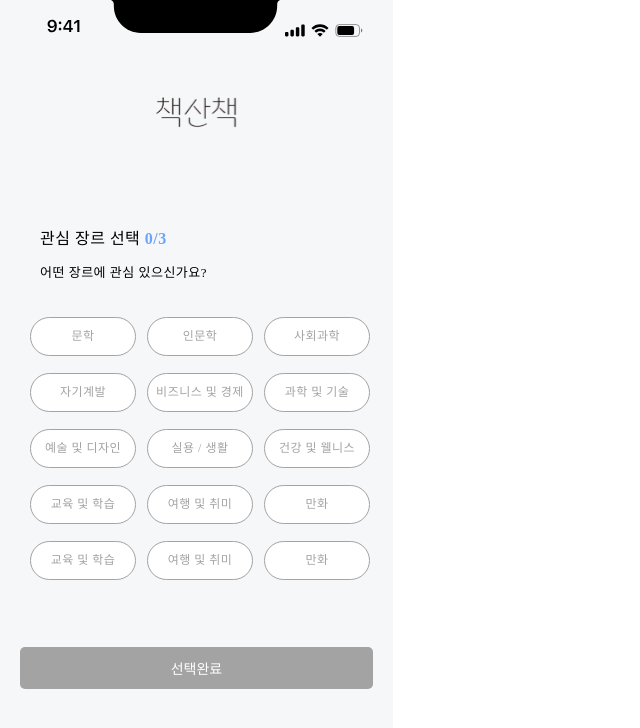
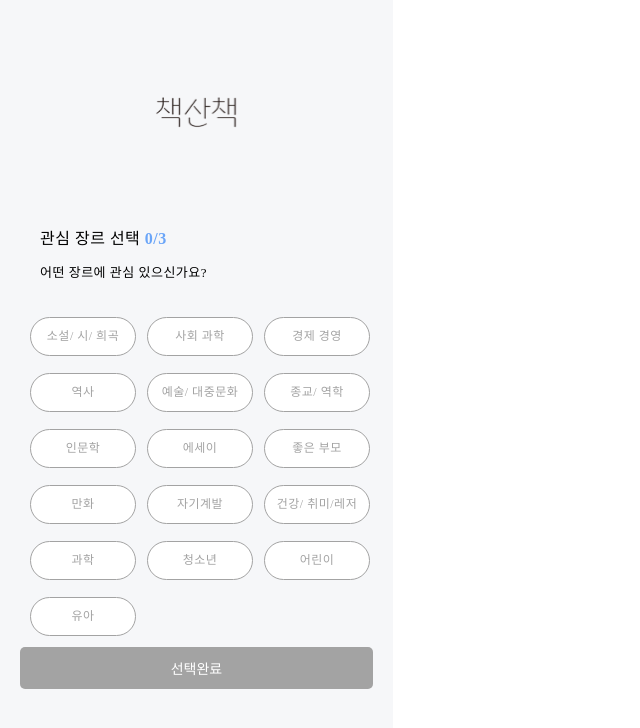
Before and after one commit to rlawngP91/bookJourney-frontend, a React (Vite) app: page /category in a window 1280 px wide. Shown: the top 728 px of the page, without its empty margins (0-640 px from the left). Built offline with nearby package versions, Linux system fonts and the light colour scheme; the HTML template or start-up script is replaced by a standard one.

Commit message:
[Feat] 선택 장르르 세션에 저장

```diff
--- a/src/pages/category/Category.jsx
+++ b/src/pages/category/Category.jsx
@@ -1,28 +1,28 @@
 import React, { useState } from 'react';
 import { useNavigate } from 'react-router-dom';
 import { Container } from './Category.styles';
-import StatusBar from '../../components/statusbar/StatusBar';
 import BlueBtn from '../../components/blueBtn/BlueBtn';
 import Title from '../../assets/title.svg';
 import Item from './Item';
 import X from './x.svg';
 
 const genres = [
-  '문학',
+  '소설/ 시/ 희곡',
+  '사회 과학',
+  '경제 경영',
+  '역사',
+  '예술/ 대중문화',
+  '종교/ 역학',
   '인문학',
-  '사회과학',
+  '에세이',
+  '좋은 부모',
+  '만화',
   '자기계발',
-  '비즈니스 및 경제',
-  '과학 및 기술',
-  '예술 및 디자인',
-  '실용 / 생활',
-  '건강 및 웰니스',
-  '교육 및 학습',
-  '여행 및 취미',
-  '만화',
-  '교육 및 학습',
-  '여행 및 취미',
-  '만화',
+  '건강/ 취미/레저',
+  '과학',
+  '청소년',
+  '어린이',
+  '유아',
 ];
 
 const Category = () => {
@@ -37,6 +37,13 @@ const Category = () => {
   const selectedCount = selectedStates.filter((state) => state).length;
   //const canSelectMore = selectedCount < 3;
   const handleBtnClick = () => {
+    const selectedGenres = genres
+      .filter((_, index) => selectedStates[index])
+      .map((genre) => ({ genreName: genre.trim() })); // JSON 형식 변환
+
+    sessionStorage.setItem('favoriteGenres', JSON.stringify(selectedGenres)); // 세션 스토리지 저장
+    console.log('[DEBUG] 저장된 favoriteGenres:', selectedGenres);
+
     navigate('/onboarding');
   };
 
@@ -70,7 +77,6 @@ const Category = () => {
 
   return (
     <Container>
-      <StatusBar />
       {popupVisible && <div className="overlay"></div>}
 
       {popupVisible && ( // popup1Visible 상태에 따라 조건부 렌더링 추가
```
